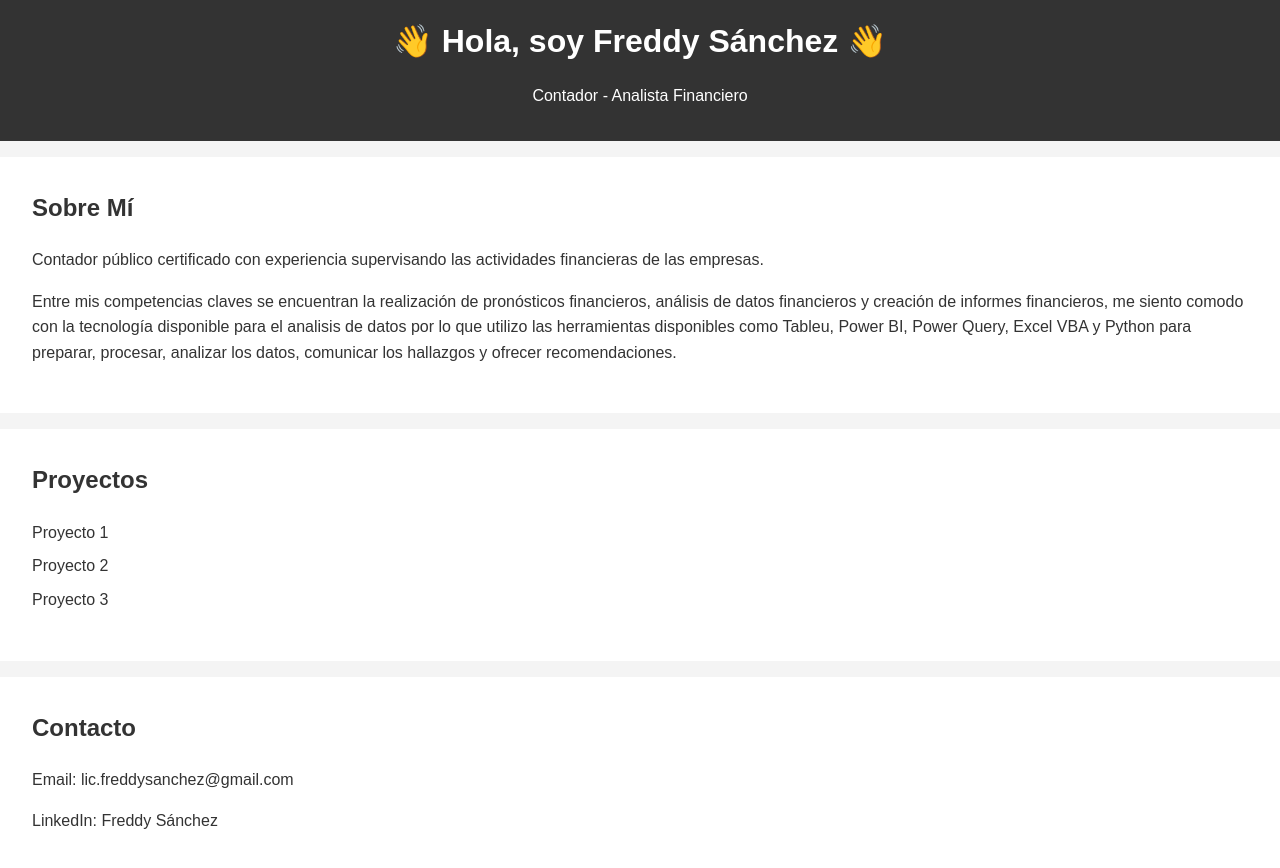
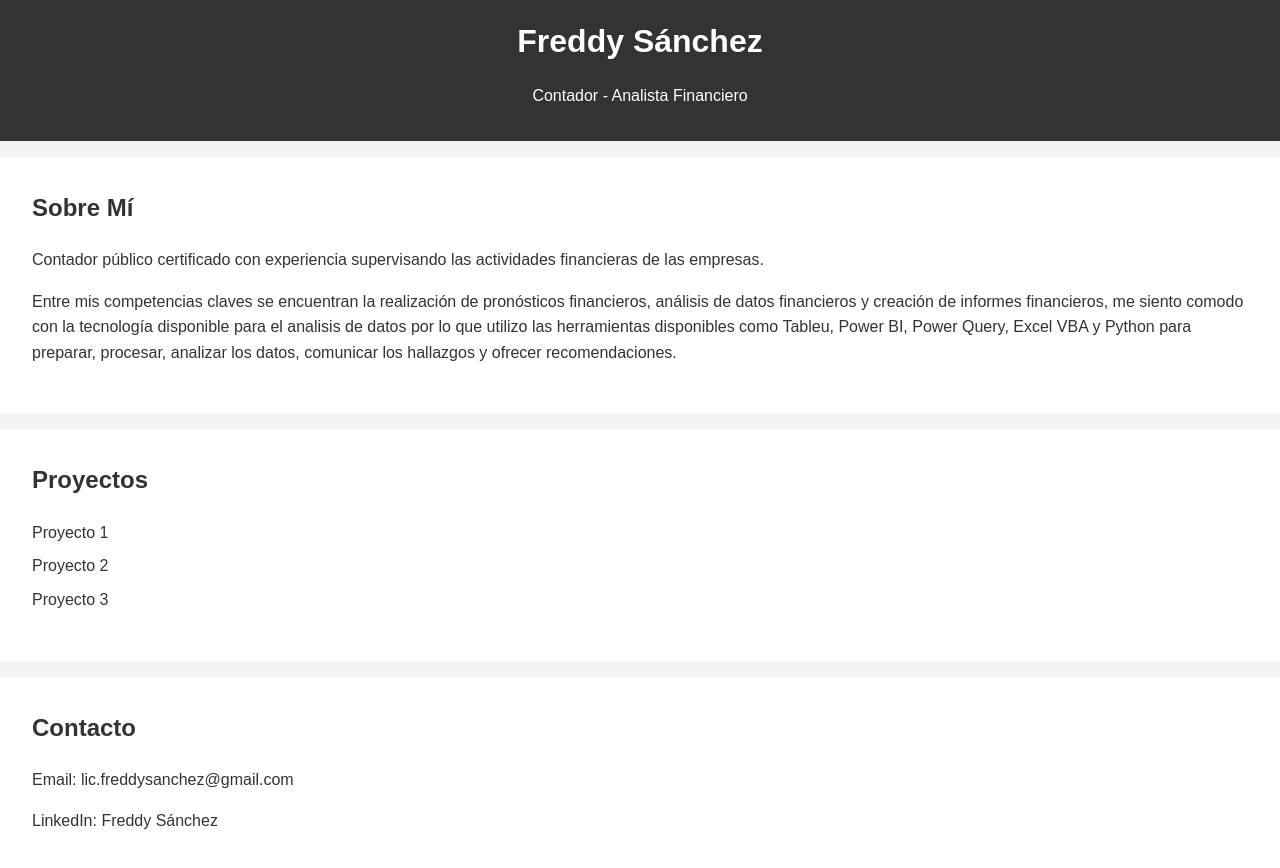
Before and after one commit to freddyrsp/freddyrsp, a plain HTML site: page index.html in a window 1280 px wide. Drawn offline with Linux system fonts and the light colour scheme.

Commit message:
Update index.html

```diff
--- a/index.html
+++ b/index.html
@@ -8,7 +8,7 @@
 </head>
 <body>
     <header>
-        <h1>👋 Hola, soy Freddy Sánchez 👋</h1>
+        <h1>Freddy Sánchez</h1>
         <p>Contador - Analista Financiero</p>
     </header>
     <section id="sobre-mi">
```
